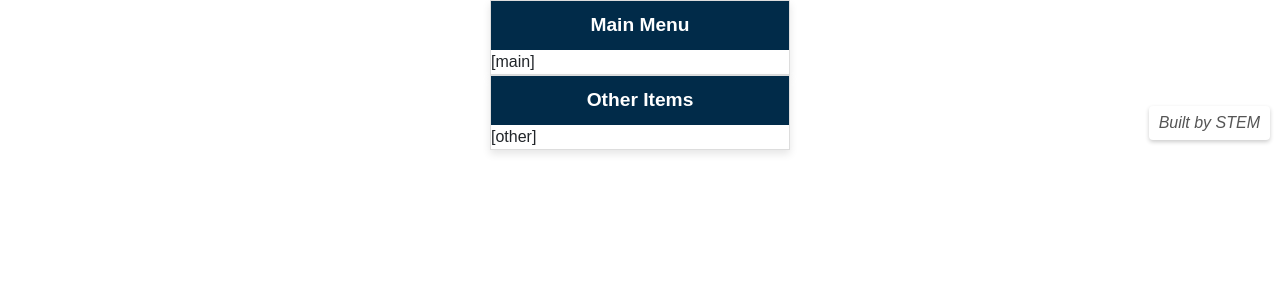
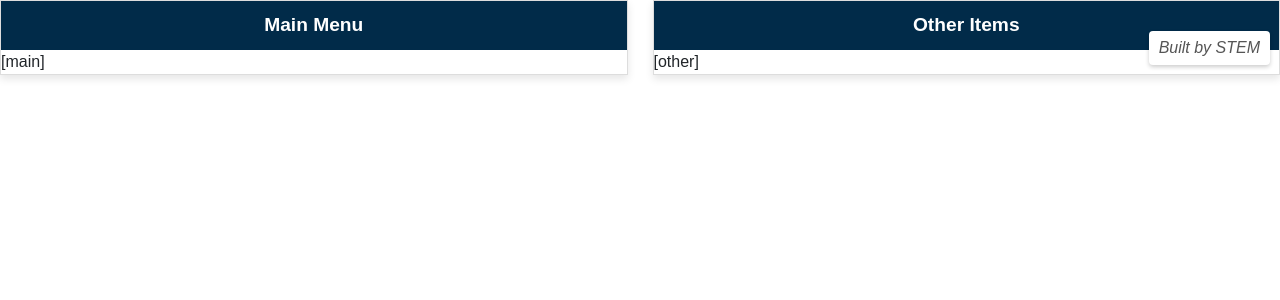
Before and after one commit to jboyd170/fcs-menu-board, a Flask app: template templates/menu.html in a window 1280 px wide. Shown: the top 300 px of the page. Run offline with Flask 3, Linux system fonts and the light colour scheme; the template is opened without the code that fills it, so the values that code supplies are empty; parts of the project's set-up code (start-up, migrations or seed data) failed here and were passed over; some libraries are stand-ins or nearby versions.

Commit message:
More style changes

```diff
--- a/templates/menu.html
+++ b/templates/menu.html
@@ -12,7 +12,7 @@
             margin: 0;
             display: flex;
             justify-content: center;
-            align-items: center;
+            align-items: flex-start;
             flex-direction: column;
             height: 100%;
             width: 100%;
@@ -21,8 +21,12 @@
         }
 
         .main-container {
-            width: 90%;
-            max-width: 300px;
+            width: 100%;
+            max-width: none;
+            display: flex;
+            align-items: flex-start;
+            gap: 25px;
+            flex-wrap: wrap;
             height: auto;
             margin: auto;
         }
@@ -35,10 +39,11 @@
         }
 
         .lunch-table {
-            width: 100%;
+            width: initial;
             border: 1px solid #ddd;
             box-shadow: 0 4px 8px rgba(0, 0, 0, 0.1);
             overflow: hidden;
+            flex: 1 0 300px;
         }
 
         .table-header {
```
Also changed, not shown: index.html (+37 -10 lines).
